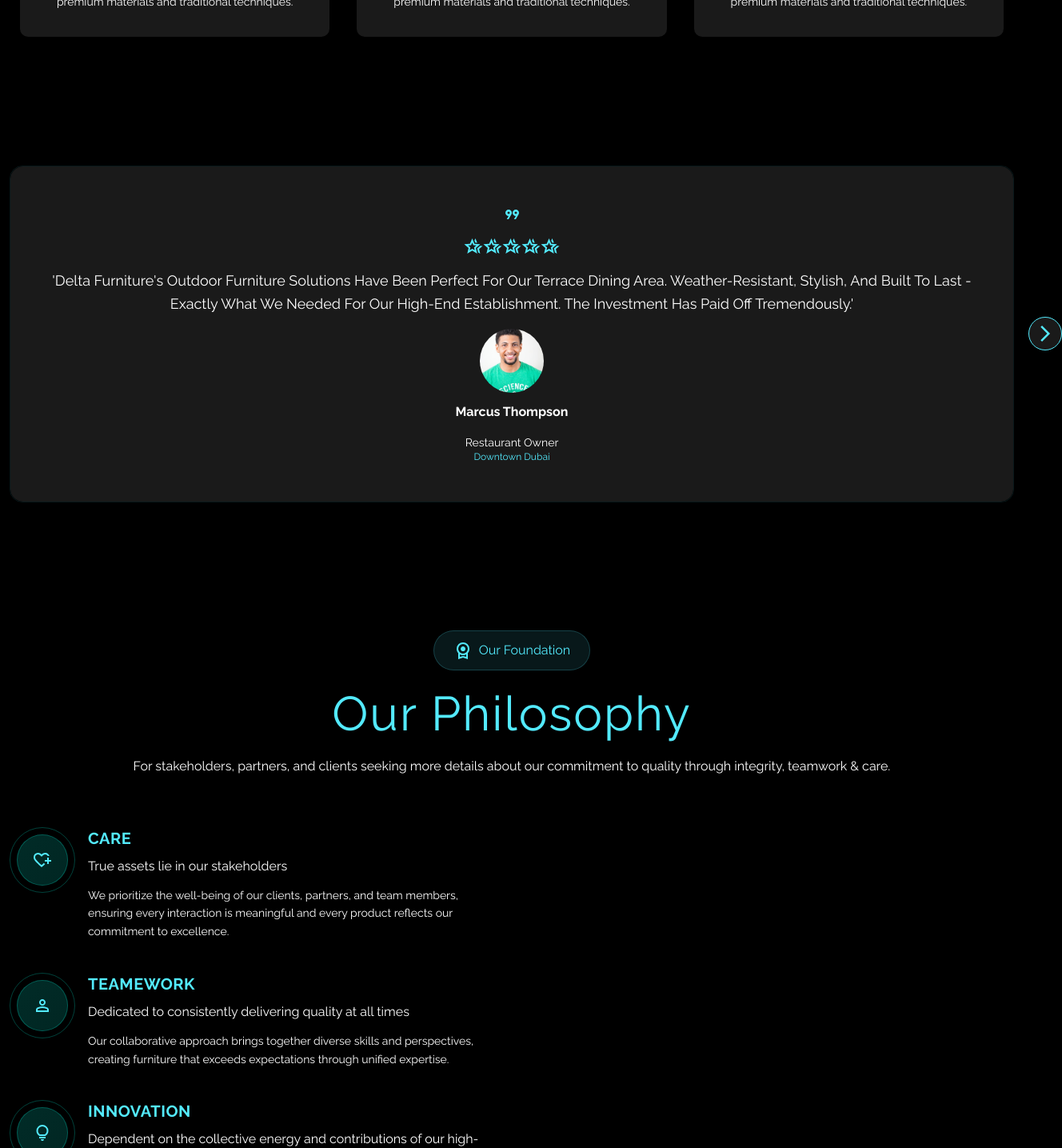
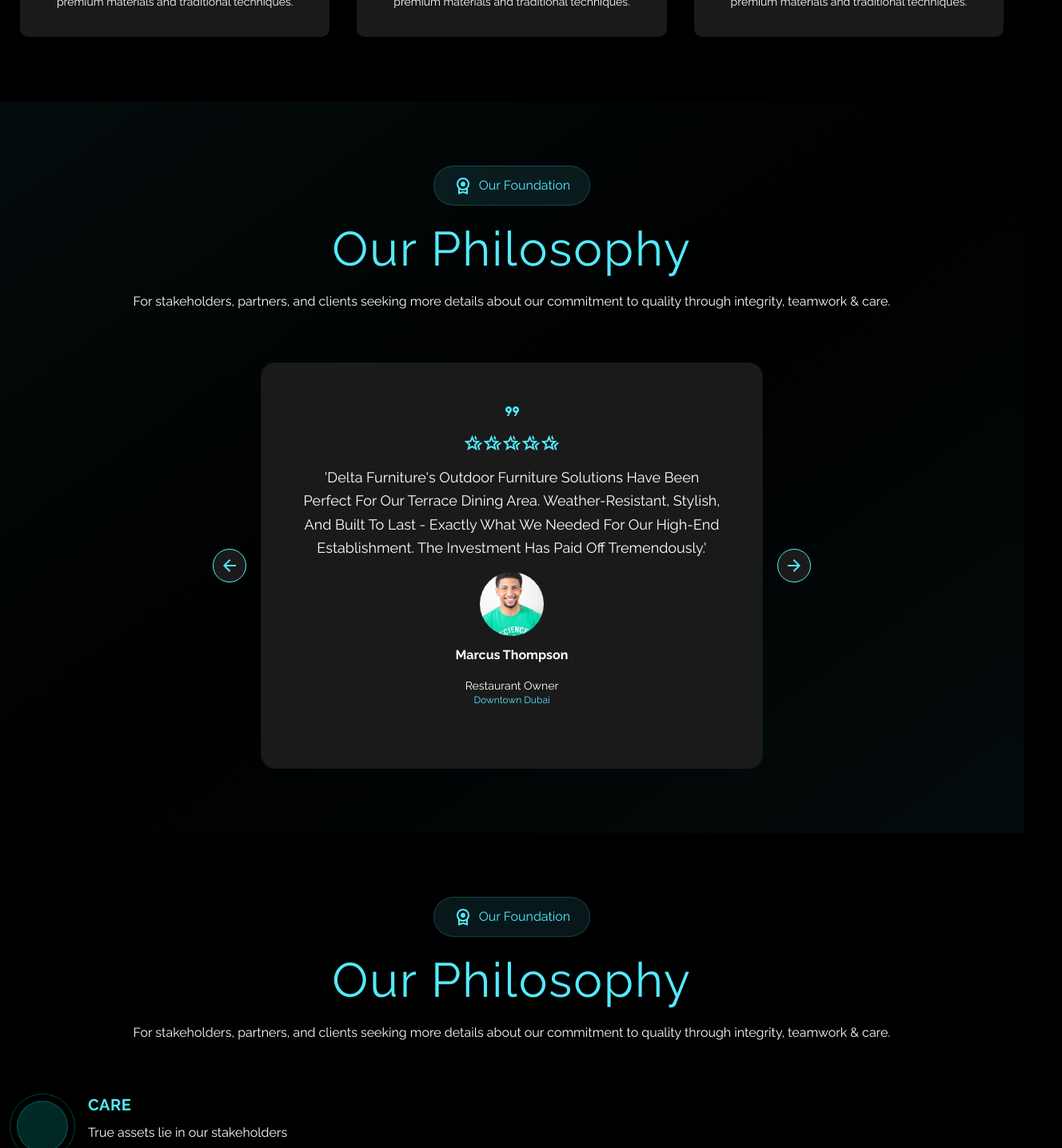
Before and after one commit to Abanoub-Louka94/Delta, a React (Vite) app: page / in a window 1280 px wide. Shown: the part 3480-4915 px from the top of the page at 80% size, 1328 px wide, since content can reach past the window. Built offline with nearby package versions, Linux system fonts and the light colour scheme.

Commit message:
adding files

```diff
--- a/src/Components/about-card/AboutCard.jsx
+++ b/src/Components/about-card/AboutCard.jsx
@@ -1,30 +1,24 @@
 import Icon from "../../Components/icon/Icon";
 
-export default function AboutCard({
-	path,
-	title,
-	title_2,
-	description,
-	color,
-}) {
+export default function AboutCard({ data }) {
 	return (
 		<section className="flex flex-col md:flex-row justify-center gap-4 mb-10">
 			<section className="icon mx-auto md:mx-0">
 				<section className="rounded-full p-2 border border-[#04D9C4]/30 w-fit group hover:scale-110 my-transition">
 					<section className="w-16 h-16 bg-gradient-to-br from-[#04D9C4]/20 to-[#04BFAD]/20 rounded-full flex items-center justify-center  border border-[#04D9C4]/30 group-hover:bg-cyan-300/30 group-hover:border-[#04D9C4]/60 my-transition">
-						<Icon path={path} color={color} />
+						<Icon path={data.Icon} color={data.iconColor} />
 					</section>
 				</section>
 			</section>
 			<section className="desc  text-center md:text-left">
 				<h4 className=" uppercase text-lg md:text-xl font-bold primary-color mb-2 tracking-wide">
-					{title}
+					{data.title}
 				</h4>
 				<p className="text-white text-sm md:text-base leading-relaxed mb-3">
-					{title_2}
+					{data.title_2}
 				</p>
 				<p className="text-white text-xs md:text-sm leading-relaxed">
-					{description}
+					{data.description}
 				</p>
 			</section>
 		</section>
--- a/src/Components/carousel/Slider.jsx
+++ b/src/Components/carousel/Carousel.jsx
@@ -3,7 +3,7 @@
 import { useState } from "react";
 import Icon from "../icon/Icon";
 
-export default function Slider() {
+export default function Carousel() {
 	const [currentSlide, setSlide] = useState(0);
 	function nextSlide() {
 		setSlide((next) => (next + 1) % sliders.length);
@@ -13,7 +13,7 @@
 		setSlide((prev) => (prev - 1 + sliders.length) % sliders.length);
 	}
 	return (
-		<section className="relative">
+		<section className="relative w-full lg:mx-auto lg:w-[50%] ">
 			<section className="overflow-hidden rounded-2xl border border-cyan-300/10 hover:border-cyan-300/30 my-transition">
 				<section
 					className="flex my-transition"
@@ -29,12 +29,12 @@
 				</section>
 			</section>
 
-			<section className="absolute right-[-60px] top-1/2 transform -translate-y-1/2 bg-[#1a1a1a] p-2 rounded-full flex items-center border border-cyan-300">
+			<section className="absolute right-[-10px] lg:right-[-60px] top-1/2 transform -translate-y-1/2 bg-[#1a1a1a] p-2 rounded-full flex items-center border border-cyan-300">
 				<button onClick={nextSlide}>
 					<Icon path={next} color={iconColor} />
 				</button>
 			</section>
-			<section className="absolute left-[-60px] top-1/2 transform -translate-y-1/2 bg-[#1a1a1a]  p-2 rounded-full flex items-center border border-cyan-300">
+			<section className="absolute left-[-10px] lg:left-[-60px] top-1/2 transform -translate-y-1/2 bg-[#1a1a1a]  p-2 rounded-full flex items-center border border-cyan-300">
 				<button onClick={prevSlide}>
 					<Icon path={prev} color={iconColor} />
 				</button>
--- a/src/Components/carousel/carousel-js/carousel.js
+++ b/src/Components/carousel/carousel-js/carousel.js
@@ -235,6 +235,8 @@
 	},
 ];
 
-export const next = "m321-80-71-71 329-329-329-329 71-71 400 400L321-80Z";
-export const prev = "M400-80 0-480l400-400 71 71-329 329 329 329-71 71Z";
+export const next =
+	"M647-440H160v-80h487L423-744l57-56 320 320-320 320-57-56 224-224Z";
+export const prev =
+	"m313-440 224 224-57 56-320-320 320-320 57 56-224 224h487v80H313Z";
 export const iconColor = "#53eafd";
--- a/src/Components/footer/Footer.jsx
+++ b/src/Components/footer/Footer.jsx
@@ -14,7 +14,7 @@
 export default function Footer() {
 	return (
 		<footer>
-			<section className="pt-16 w-full h-full bg-gradient-to-br from-[#04D9C4]/5 via-transparent to-[#04BFAD]/5 ">
+			<section className="pt-16 w-full h-full bg-gradient-to-br from-cyan-300/5 via-transparent to-cyan-300/5">
 				<section className="centered-container">
 					<section className="grid-container gap-8">
 						<section>
--- a/src/sections/about/About.jsx
+++ b/src/sections/about/About.jsx
@@ -1,16 +1,25 @@
 import Button from "../../Components/button/Button";
 import Intro from "../../Components/section-intro/Intro";
 import Icon from "../../Components/icon/Icon";
-import Slider from "../../Components/carousel/Slider";
-
-import { intro, path, cards } from "./about-js/about";
+import Slider from "../../Components/carousel/Carousel";
+import { intro, path, cardsData } from "./about-js/about";
 import AboutCard from "../../Components/about-card/AboutCard";
 
 export default function About() {
 	return (
 		<section id="about">
-			<section className="py-20">
+			<section className="py-20 bg-gradient-to-br from-cyan-300/5 via-transparent to-cyan-300/5">
 				<section className="centered-container">
+					<Intro title={intro.title} description={intro.description}>
+						<section className="rounded-full mb-6 px-6 py-3 w-fit mx-auto bg-cyan-300/10 border border-cyan-300/20">
+							<Button>
+								<Icon path={path.path_1} color={path.color_primary} />
+								<span className="capitalize primary-color">
+									{intro.butt_title}
+								</span>
+							</Button>
+						</section>
+					</Intro>
 					<Slider />
 				</section>
 			</section>
@@ -28,27 +37,9 @@
 					</Intro>
 					<section className="grid grid-cols-1 lg:grid-cols-2 gap-8 lg:gap-16">
 						<section>
-							<AboutCard
-								path={path.path_2}
-								color={path.color_primary}
-								title={cards.card_1.title}
-								title_2={cards.card_1.title_2}
-								description={cards.card_1.description}
-							/>
-							<AboutCard
-								path={path.path_3}
-								color={path.color_primary}
-								title={cards.card_2.title}
-								title_2={cards.card_2.title_2}
-								description={cards.card_2.description}
-							/>
-							<AboutCard
-								path={path.path_4}
-								color={path.color_primary}
-								title={cards.card_3.title}
-								title_2={cards.card_3.title_2}
-								description={cards.card_3.description}
-							/>
+							{cardsData.map((data) => (
+								<AboutCard data={data} key={data.title} />
+							))}
 						</section>
 						<section></section>
 					</section>
--- a/src/sections/about/about-js/about.js
+++ b/src/sections/about/about-js/about.js
@@ -9,35 +9,32 @@
 export const path = {
 	path_1:
 		"M480-440q-50 0-85-35t-35-85q0-50 35-85t85-35q50 0 85 35t35 85q0 50-35 85t-85 35ZM240-40v-309q-38-42-59-96t-21-115q0-134 93-227t227-93q134 0 227 93t93 227q0 61-21 115t-59 96v309l-240-80-240 80Zm240-280q100 0 170-70t70-170q0-100-70-170t-170-70q-100 0-170 70t-70 170q0 100 70 170t170 70ZM320-159l160-41 160 41v-124q-35 20-75.5 31.5T480-240q-44 0-84.5-11.5T320-283v124Zm160-62Z",
-	path_2:
-		"M440-501Zm0 381L313-234q-72-65-123.5-116t-85-96q-33.5-45-49-87T40-621q0-94 63-156.5T260-840q52 0 99 22t81 62q34-40 81-62t99-22q81 0 136 45.5T831-680h-85q-18-40-53-60t-73-20q-51 0-88 27.5T463-660h-46q-31-45-70.5-72.5T260-760q-57 0-98.5 39.5T120-621q0 33 14 67t50 78.5q36 44.5 98 104T440-228q26-23 61-53t56-50l9 9 19.5 19.5L605-283l9 9q-22 20-56 49.5T498-172l-58 52Zm280-160v-120H600v-80h120v-120h80v120h120v80H800v120h-80Z",
-	path_3:
-		"M480-480q-66 0-113-47t-47-113q0-66 47-113t113-47q66 0 113 47t47 113q0 66-47 113t-113 47ZM160-160v-112q0-34 17.5-62.5T224-378q62-31 126-46.5T480-440q66 0 130 15.5T736-378q29 15 46.5 43.5T800-272v112H160Zm80-80h480v-32q0-11-5.5-20T700-306q-54-27-109-40.5T480-360q-56 0-111 13.5T260-306q-9 5-14.5 14t-5.5 20v32Zm240-320q33 0 56.5-23.5T560-640q0-33-23.5-56.5T480-720q-33 0-56.5 23.5T400-640q0 33 23.5 56.5T480-560Zm0-80Zm0 400Z",
-	path_4:
-		"M480-80q-33 0-56.5-23.5T400-160h160q0 33-23.5 56.5T480-80ZM320-200v-80h320v80H320Zm10-120q-69-41-109.5-110T180-580q0-125 87.5-212.5T480-880q125 0 212.5 87.5T780-580q0 81-40.5 150T630-320H330Zm24-80h252q45-32 69.5-79T700-580q0-92-64-156t-156-64q-92 0-156 64t-64 156q0 54 24.5 101t69.5 79Zm126 0Z",
 
 	color_primary: "#53eafd",
 };
 
-export const cards = {
-	card_1: {
+export const cardsData = [
+	{
+		icon: "M440-501Zm0 381L313-234q-72-65-123.5-116t-85-96q-33.5-45-49-87T40-621q0-94 63-156.5T260-840q52 0 99 22t81 62q34-40 81-62t99-22q81 0 136 45.5T831-680h-85q-18-40-53-60t-73-20q-51 0-88 27.5T463-660h-46q-31-45-70.5-72.5T260-760q-57 0-98.5 39.5T120-621q0 33 14 67t50 78.5q36 44.5 98 104T440-228q26-23 61-53t56-50l9 9 19.5 19.5L605-283l9 9q-22 20-56 49.5T498-172l-58 52Zm280-160v-120H600v-80h120v-120h80v120h120v80H800v120h-80Z",
+		iconColor: "#53eafd",
 		title: "care",
 		title_2: "True assets lie in our stakeholders",
-
 		description: `We prioritize the well-being of our clients, partners, and team
 					members, ensuring every interaction is meaningful and every product
 					reflects our commitment to excellence.`,
 	},
-
-	card_2: {
+	{
+		icon: "M480-480q-66 0-113-47t-47-113q0-66 47-113t113-47q66 0 113 47t47 113q0 66-47 113t-113 47ZM160-160v-112q0-34 17.5-62.5T224-378q62-31 126-46.5T480-440q66 0 130 15.5T736-378q29 15 46.5 43.5T800-272v112H160Zm80-80h480v-32q0-11-5.5-20T700-306q-54-27-109-40.5T480-360q-56 0-111 13.5T260-306q-9 5-14.5 14t-5.5 20v32Zm240-320q33 0 56.5-23.5T560-640q0-33-23.5-56.5T480-720q-33 0-56.5 23.5T400-640q0 33 23.5 56.5T480-560Zm0-80Zm0 400Z",
+		iconColor: "#53eafd",
 		title: "teamework",
 		title_2: "Dedicated to consistently delivering quality at all times",
 
 		description:
 			"Our collaborative approach brings together diverse skills and perspectives, creating furniture that exceeds expectations through unified expertise.",
 	},
-
-	card_3: {
+	{
+		icon: "M480-80q-33 0-56.5-23.5T400-160h160q0 33-23.5 56.5T480-80ZM320-200v-80h320v80H320Zm10-120q-69-41-109.5-110T180-580q0-125 87.5-212.5T480-880q125 0 212.5 87.5T780-580q0 81-40.5 150T630-320H330Zm24-80h252q45-32 69.5-79T700-580q0-92-64-156t-156-64q-92 0-156 64t-64 156q0 54 24.5 101t69.5 79Zm126 0Z",
+		iconColor: "#53eafd",
 		title: "innovation",
 		title_2:
 			"Dependent on the collective energy and contributions of our high-performing team members",
@@ -45,4 +42,4 @@
 		description:
 			"We continuously evolve our craft, incorporating cutting-edge techniques while honoring traditional craftsmanship to create timeless furniture pieces.",
 	},
-};
+];
```
